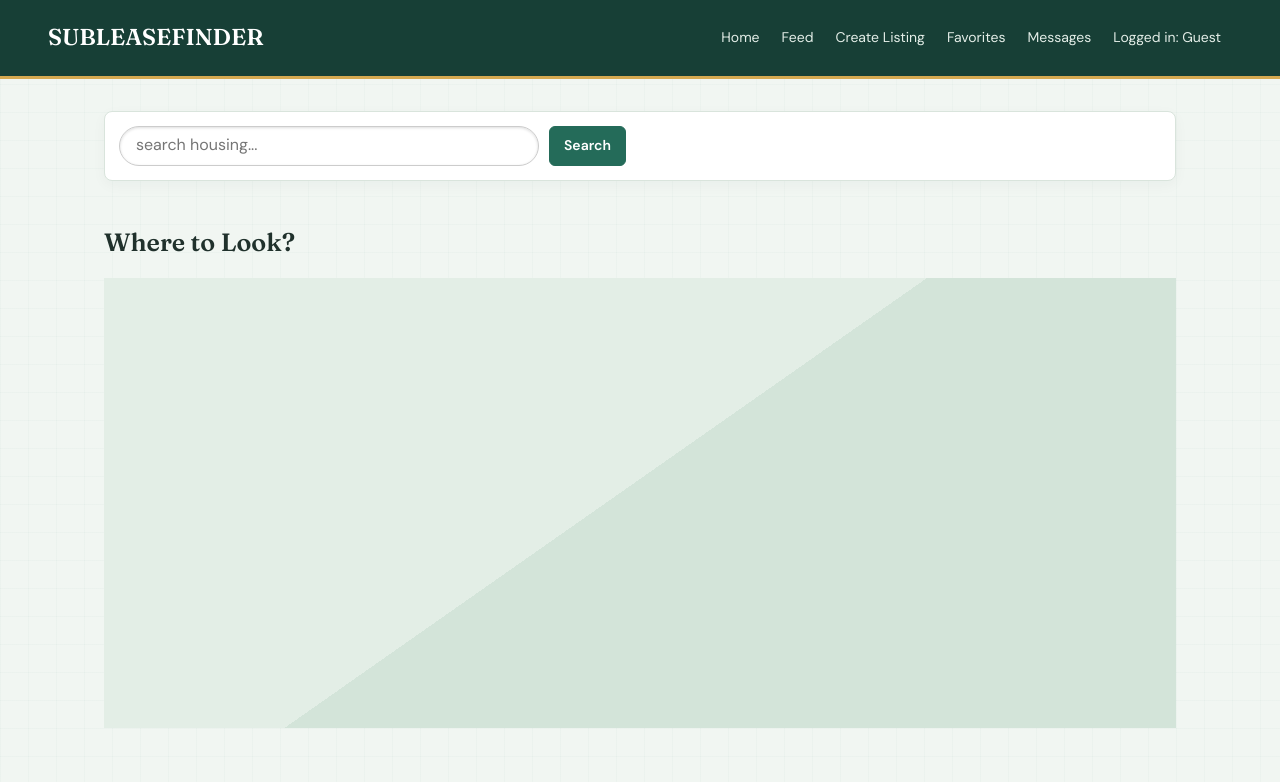
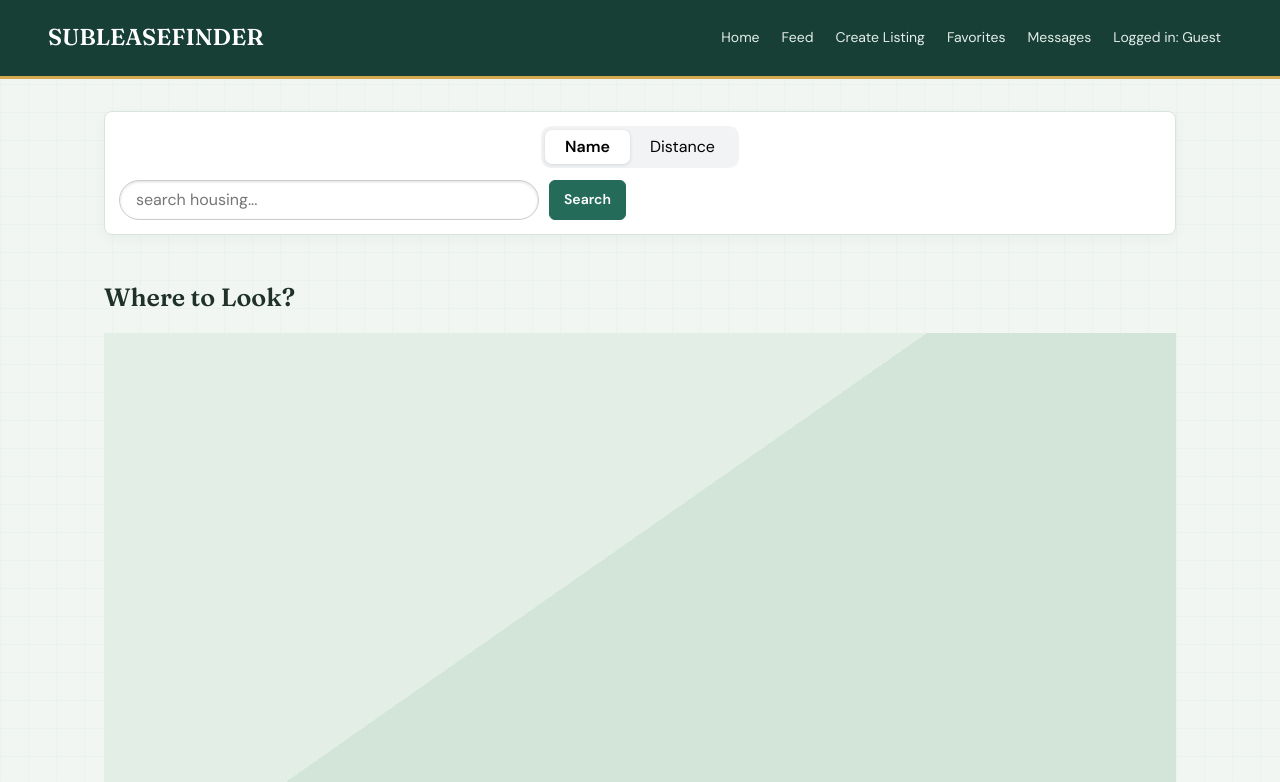
Before and after one commit to CSCI-5117-F26/developing-the-interactive-web-project-1-group-3, a Flask app: page /search in a window 1280 px wide. Shown: the top 782 px of the page. Run offline with Flask 3, Linux system fonts and the light colour scheme; data that the repository does not hold is empty; some libraries are stand-ins or nearby versions.

Commit message:
Added search toggle to search by name or distance and copied over autocomplete fuctionality for distance filter

```diff
--- a/src/developing_the_interactive_web_project_1_group_3/static/mapping.js
+++ b/src/developing_the_interactive_web_project_1_group_3/static/mapping.js
@@ -8,6 +8,9 @@ window.initMap = async function () {
         mapId: "DEMO_MAP_ID"
     });
     displayListings(map, mapListings, AdvancedMarkerElement);
+    if (document.getElementById("location")) {
+        await initAutocomplete();
+    }
 };
 
 function displayListings(map, listings, AdvancedMarkerElement) {
--- a/src/developing_the_interactive_web_project_1_group_3/static/style.css
+++ b/src/developing_the_interactive_web_project_1_group_3/static/style.css
@@ -556,3 +556,30 @@ gmp-place-autocomplete {
     border-right: 5px solid transparent;
     border-top: 5px solid #4285f4;
 }
+
+.search-toggle {
+    display: flex;
+    width: fit-content;
+    margin: 0 auto 12px;
+    padding: 4px;
+    background: #f1f3f5;
+    border-radius: 10px;
+}
+
+.toggle-btn {
+    border: none;
+    background: transparent;
+    padding: 8px 20px;
+    border-radius: 7px;
+    cursor: pointer;
+}
+
+.toggle-btn.active {
+    background: white;
+    font-weight: 600;
+    box-shadow: 0 1px 4px rgba(0, 0, 0, 0.12);
+}
+
+[hidden] {
+    display: none !important;
+}
--- a/src/developing_the_interactive_web_project_1_group_3/templates/create_listing.html
+++ b/src/developing_the_interactive_web_project_1_group_3/templates/create_listing.html
@@ -55,8 +55,6 @@
     const address = document.getElementById("address");
     const addressError = document.getElementById("address-error");
     const submitButton = document.getElementById("create-listing-button");
-
-
 
     async function initAutocomplete() {
         await google.maps.importLibrary("places");
--- a/src/developing_the_interactive_web_project_1_group_3/templates/feed.html
+++ b/src/developing_the_interactive_web_project_1_group_3/templates/feed.html
@@ -3,11 +3,56 @@
 
 
 <div class="search-bar">
-    <form action="/search" method="GET" class="pure-form">
-        <input type="text" name="q" placeholder="search housing..." class="pure-input-rounded">
-        <button class="pure-button pure-button-primary">Search</button>
-    </form>
+    <div class="search-toggle">
+        <button type="button" class="toggle-btn active" data-mode="name">
+            Name
+        </button>
+        <button type="button" class="toggle-btn" data-mode="distance">
+            Distance
+        </button>
+    </div>
+    <div id="name_search">
+        <form action="/search" method="GET" class="pure-form">
+            <input type="text" name="q" placeholder="search housing..." class="pure-input-rounded">
+            <button class="pure-button pure-button-primary">Search</button>
+        </form>
+    </div>
+    <div hidden id="dist_search">
+        <form id="dist" action="/dist-filter" method="GET" class="pure-form">
+            <gmp-place-autocomplete id="location"></gmp-place-autocomplete>
+            <input type="hidden" name="address" id="address">
+            <input type="hidden" name="location" id="location_point">
+            <p id="address-error" class="form-error" role="alert"></p>
+
+            <select name="distance" id="distance" required>
+                <option value="1">1 mile</option>
+                <option value="3">3 miles</option>
+                <option value="5" selected>5 miles</option>
+                <option value="10">10 miles</option>
+                <option value="25">25 miles</option>
+            </select>
+            <button class="pure-button pure-button-primary">Search</button>
+        </form>
+    </div>
 </div>
+<script>
+    const toggleButtons = document.querySelectorAll(".toggle-btn");
+    const nameSearch = document.getElementById("name_search");
+    const distSearch = document.getElementById("dist_search");
+
+    toggleButtons.forEach(button => {
+        button.addEventListener("click", () => {
+            const isDistance = button.dataset.mode === "distance";
+
+            nameSearch.hidden = isDistance;
+            distSearch.hidden = !isDistance;
+
+            toggleButtons.forEach(btn => {
+                btn.classList.toggle("active", btn === button);
+            });
+        });
+    });
+</script>
 {% if search_inp %}
     <p>Search results for: {{search_inp}}</p>
 {% endif %}
@@ -49,6 +94,43 @@
     </div>
 </div>
 <script>
+    const form = document.getElementById("dist");
+    const address = document.getElementById("address");
+    const addressError = document.getElementById("address-error");
+
+    async function initAutocomplete() {
+        await google.maps.importLibrary("places");
+        const placeAutocomplete = document.getElementById('location');
+        placeAutocomplete.addEventListener(
+        'gmp-select',
+        async ({ placePrediction }) => {
+            address.value = "";
+            document.getElementById("location_point").value = "";
+            const place = placePrediction.toPlace();
+            await place.fetchFields({
+                fields: ['formattedAddress','location'],
+        });
+            if (place.formattedAddress && place.location) {
+                address.value = place.formattedAddress;
+                document.getElementById("location_point").value = `POINT(${place.location.lng()} ${place.location.lat()})`;
+                addressError.textContent = "";
+                console.log("Address selected:", address.value);
+            }
+        });
+
+       placeAutocomplete.addEventListener("input", () => {
+            address.value = "";
+            document.getElementById("location_point").value = "";
+        });
+
+        // Require a selected Google address
+        form.addEventListener("submit", (event) => {
+            if (!address.value || !document.getElementById("location_point").value) {
+                event.preventDefault();
+                addressError.textContent = "Please select an address from Google's suggestions.";
+            }
+        });
+    }
     const mapListings = [
         {% for listing in listings %}
         {
@@ -64,5 +146,4 @@
 </script>
 <script src="{{url_for('static', filename='mapping.js')}}"></script>
 <script src="{{google_home_map_url}}" async></script>
-
 {% endblock %}
```
